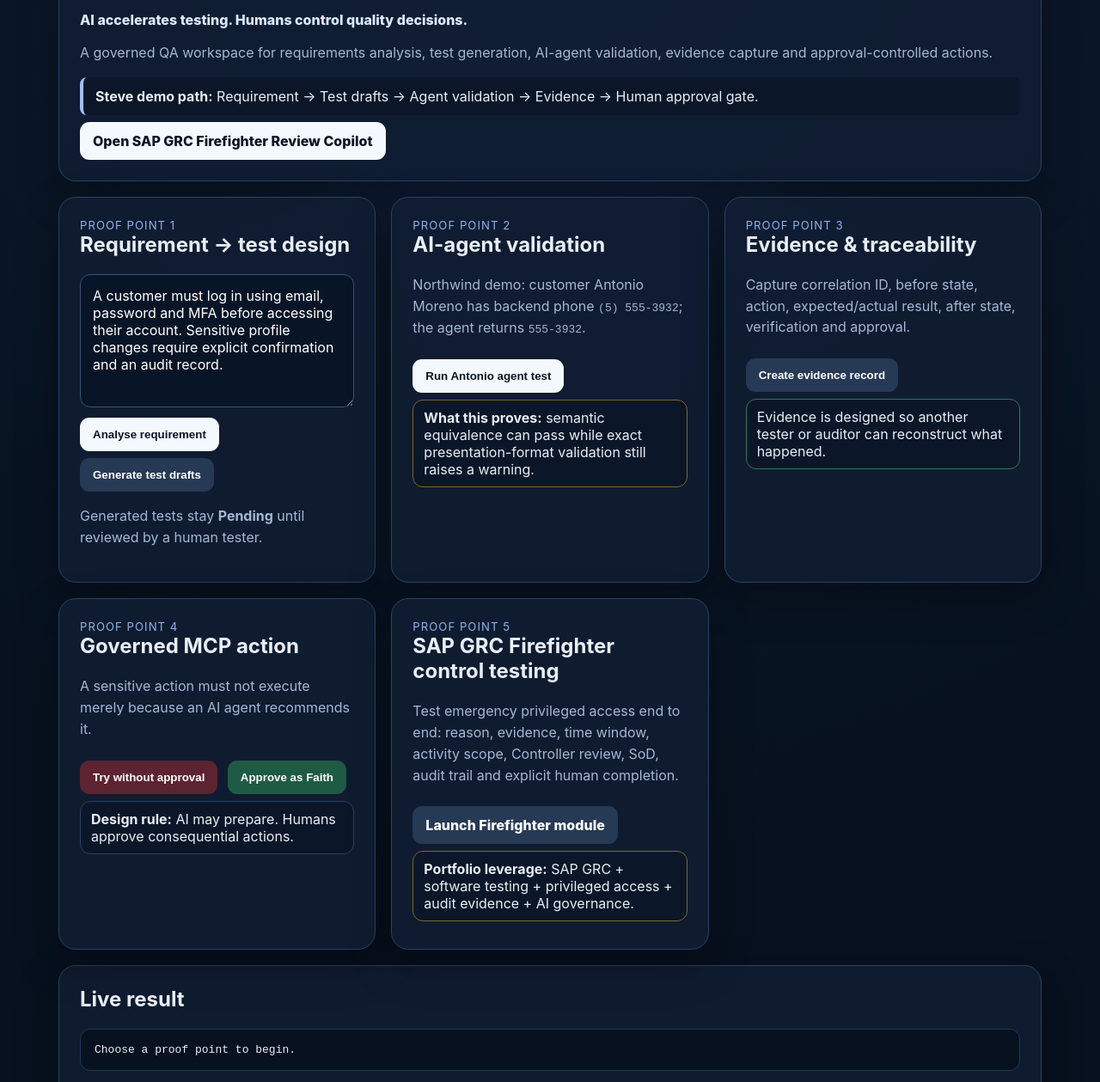
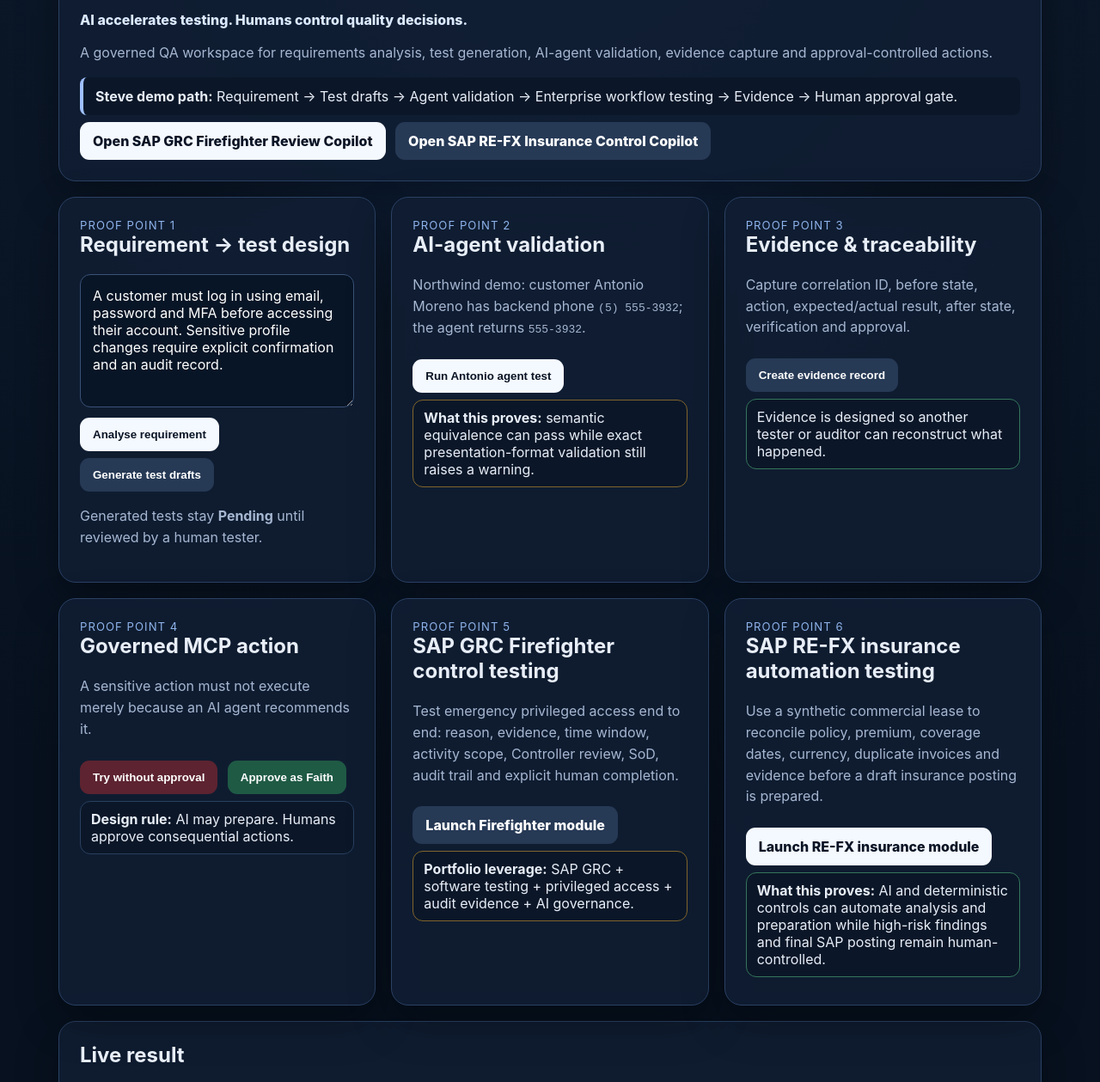
Before and after one commit to faithfulord1/Palm92-ai-test-copilot, a website: page public/index.html in a window 1280 px wide. Shown: the part 173-1432 px from the top of the page at 86% size. Drawn offline with Linux system fonts and the light colour scheme.

Commit message:
Add SAP RE-FX insurance scenario to Steve demo

```diff
--- a/public/index.html
+++ b/public/index.html
@@ -21,8 +21,9 @@
     <h1>Palm92 AI Test Copilot</h1>
     <p class="tag">AI accelerates testing. Humans control quality decisions.</p>
     <p class="muted">A governed QA workspace for requirements analysis, test generation, AI-agent validation, evidence capture and approval-controlled actions.</p>
-    <div class="callout"><strong>Steve demo path:</strong> Requirement → Test drafts → Agent validation → Evidence → Human approval gate.</div>
+    <div class="callout"><strong>Steve demo path:</strong> Requirement → Test drafts → Agent validation → Enterprise workflow testing → Evidence → Human approval gate.</div>
     <a class="button primary" href="/firefighter.html">Open SAP GRC Firefighter Review Copilot</a>
+    <a class="button secondary" href="/refx-insurance.html">Open SAP RE-FX Insurance Control Copilot</a>
   </section>
 
   <div class="grid">
@@ -62,6 +63,13 @@
       <a class="button secondary" href="/firefighter.html">Launch Firefighter module</a>
       <div class="status warn"><strong>Portfolio leverage:</strong> SAP GRC + software testing + privileged access + audit evidence + AI governance.</div>
     </section>
+
+    <section class="card">
+      <div class="step">Proof point 6</div><h2>SAP RE-FX insurance automation testing</h2>
+      <p class="muted">Use a synthetic commercial lease to reconcile policy, premium, coverage dates, currency, duplicate invoices and evidence before a draft insurance posting is prepared.</p>
+      <a class="button primary" href="/refx-insurance.html">Launch RE-FX insurance module</a>
+      <div class="status ok"><strong>What this proves:</strong> AI and deterministic controls can automate analysis and preparation while high-risk findings and final SAP posting remain human-controlled.</div>
+    </section>
   </div>
 
   <section class="card" style="margin-top:18px">
```
